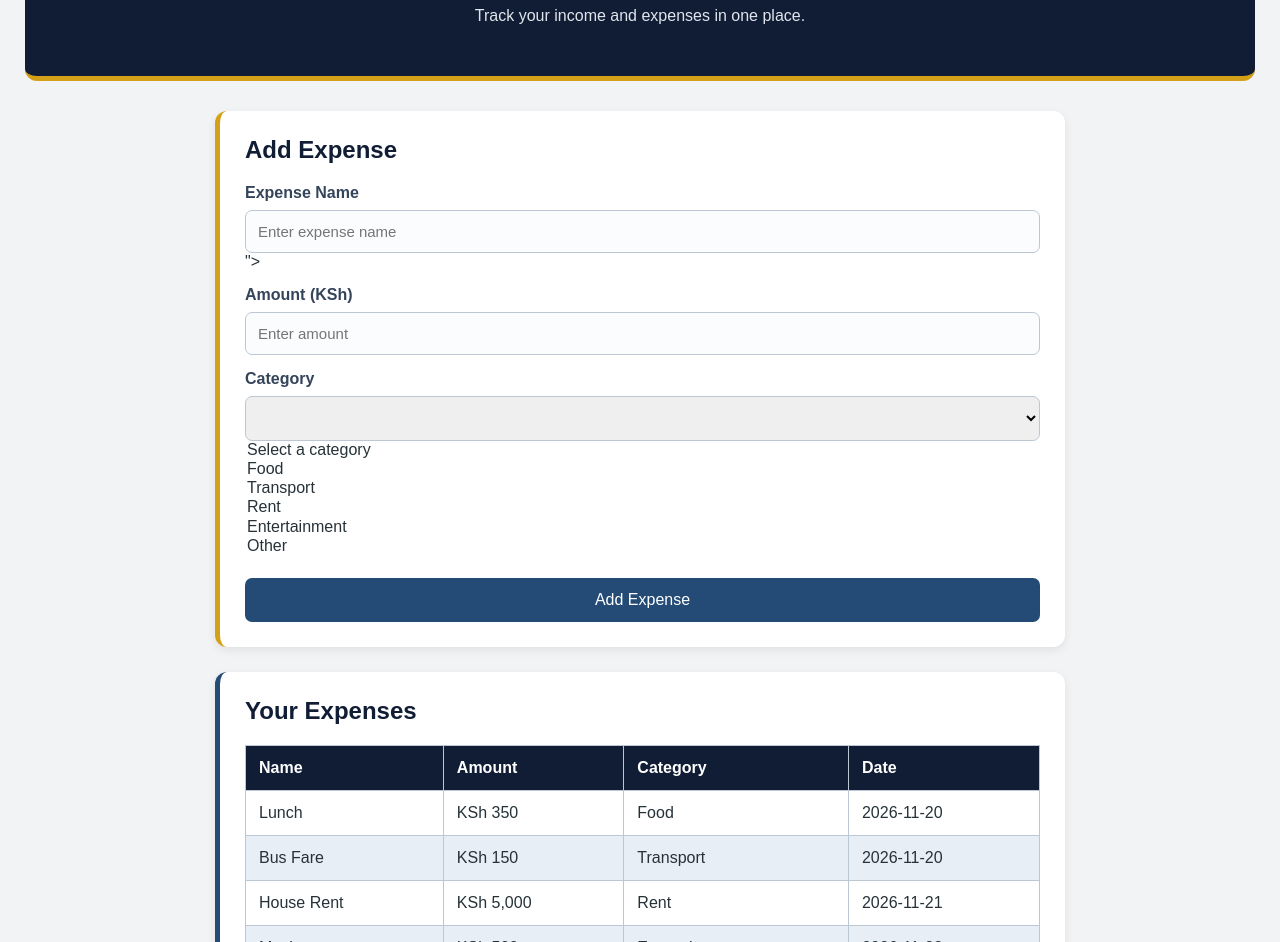
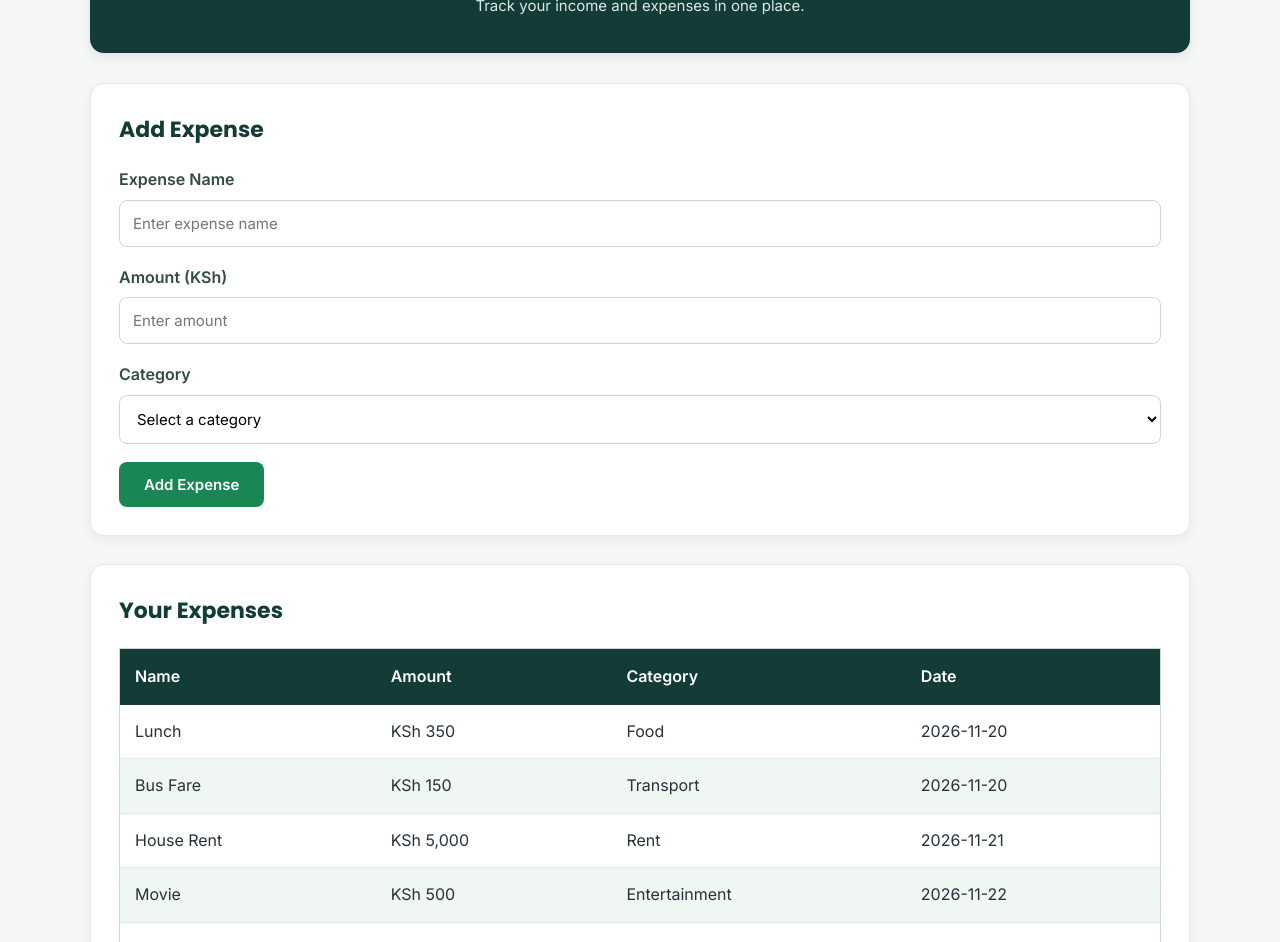
Before and after one commit to Qoang412/Qoang412-week-4-web-development, a plain HTML site: page index.html in a window 1280 px wide. Shown: the part 198-1140 px from the top of the page. Drawn offline with Linux system fonts and the light colour scheme.

Commit message:
Complete Week 3 budget tracker visual design

```diff
--- a/index.html
+++ b/index.html
@@ -1,34 +1,62 @@
+
 <!DOCTYPE html>
 <html lang="en">
 <head>
     <meta charset="UTF-8">
     <meta name="viewport" content="width=device-width, initial-scale=1.0">
+
     <title>My Budget Tracker</title>
+
     <link rel="stylesheet" href="style.css">
 </head>
+
 <body>
 
+    <!-- Main Heading -->
     <header class="main-header">
-        <img src="budget-logo.svg" alt="Budget Tracker logo" width="65">
+        <img
+            src="budget-logo.svg"
+            alt="Budget Tracker logo"
+            width="65"
+        >
+
         <h1>My Budget Tracker</h1>
+
         <p>Track your income and expenses in one place.</p>
     </header>
 
     <main class="container">
 
+        <!-- Add Expense Form Card -->
         <section id="add-expense" class="card add-expense-section">
+
             <h2>Add Expense</h2>
 
             <form id="expense-form">
+
                 <label for="expense-name">Expense Name</label>
-                <input type="text" id="expense-name"
-                      placeholder="Enter expense name" required> ">
+
+                <input
+                    type="text"
+                    id="expense-name"
+                    placeholder="Enter expense name"
+                    required
+                >
 
                 <label for="expense-amount">Amount (KSh)</label>
-                <input type="number" id="expense-amount"
-                       placeholder="Enter amount" min="0.01" step="0.01" required>
+
+                <input
+                    type="number"
+                    id="expense-amount"
+                    placeholder="Enter amount"
+                    min="0.01"
+                    step="0.01"
+                    required
+                >
+
                 <label for="expense-category">Category</label>
-                <select id="expense-category" required></select>
+
+                <select id="expense-category" required>
                     <option value="">Select a category</option>
                     <option value="Food">Food</option>
                     <option value="Transport">Transport</option>
@@ -40,13 +68,18 @@
                 <button type="button" id="add-expense-btn">
                     Add Expense
                 </button>
+
             </form>
+
         </section>
 
+        <!-- Expense Table Card -->
         <section id="your-expenses" class="card expenses-section">
+
             <h2>Your Expenses</h2>
 
             <table id="expense-table">
+
                 <thead>
                     <tr>
                         <th>Name</th>
@@ -55,57 +88,77 @@
                         <th>Date</th>
                     </tr>
                 </thead>
+
                 <tbody>
+
                     <tr>
                         <td>Lunch</td>
                         <td>KSh 350</td>
                         <td>Food</td>
                         <td>2026-11-20</td>
                     </tr>
+
                     <tr>
                         <td>Bus Fare</td>
                         <td>KSh 150</td>
                         <td>Transport</td>
                         <td>2026-11-20</td>
                     </tr>
+
                     <tr>
                         <td>House Rent</td>
                         <td>KSh 5,000</td>
                         <td>Rent</td>
                         <td>2026-11-21</td>
                     </tr>
+
                     <tr>
                         <td>Movie</td>
                         <td>KSh 500</td>
                         <td>Entertainment</td>
                         <td>2026-11-22</td>
                     </tr>
+
                     <tr>
                         <td>Stationery</td>
                         <td>KSh 200</td>
                         <td>Other</td>
                         <td>2026-11-23</td>
                     </tr>
+
                 </tbody>
+
             </table>
+
         </section>
 
+        <!-- Instructions Card -->
         <section class="card">
+
             <h2>How to Use This Tracker</h2>
+
             <details>
+
                 <summary>Click here to learn how it works</summary>
+
                 <p>
                     Enter an expense name and amount, then select
                     a category from the dropdown. The table displays
                     sample expenses to demonstrate how records
                     can be organized.
                 </p>
+
             </details>
+
         </section>
 
+        <!-- Budgeting Video Card -->
         <section class="card video-section">
+
             <h2>Budgeting Tips</h2>
+
             <p>Watch this budgeting video to learn more.</p>
+
             <iframe
                 width="560"
                 height="315"
@@ -114,10 +167,13 @@
                 frameborder="0"
                 allowfullscreen>
             </iframe>
+
         </section>
 
     </main>
 
+    <!-- JavaScript Connection -->
     <script src="script.js"></script>
+
 </body>
 </html>
--- a/style.css
+++ b/style.css
@@ -1,116 +1,115 @@
 
-/* General page styling */
+/* Google Fonts */
+@import url('https://fonts.googleapis.com/css2?family=Inter:wght@400;500;600;700&family=Poppins:wght@500;600;700&display=swap');
+
+/* Universal styling */
 * {
     box-sizing: border-box;
+    margin: 0;
+    padding: 0;
 }
 
+/* Page background and typography */
 body {
-    font-family: Arial, sans-serif;
-    background-color: #F1F3F5;
-    margin: 0;
+    font-family: 'Inter', sans-serif;
+    background-color: #F4F7F6;
+    color: #263238;
+    line-height: 1.6;
     padding: 25px;
-    color: #263238;
 }
 
-/* Main header */
+/* Main heading card */
 .main-header {
-    background-color: #101D35;
-    color: white;
+    background-color: #123C35;
+    color: #FFFFFF;
     text-align: center;
-    padding: 35px;
-    border-radius: 12px;
-    border-bottom: 5px solid #D4A017;
-}
-
-.main-header img {
-    display: block;
-    margin: 0 auto 10px;
+    padding: 35px 20px;
+    margin: 0 auto 30px;
+    max-width: 1100px;
+    border-radius: 14px;
+    box-shadow: 0 4px 12px rgba(0, 0, 0, 0.08);
 }
 
 .main-header h1 {
-    color: #D4A017;
+    font-family: 'Poppins', sans-serif;
     font-size: 32px;
+    margin-bottom: 8px;
 }
 
 .main-header p {
-    color: #E0E5ED;
-}
-
-/* Main content */
-.container {
-    max-width: 850px;
-    margin: 30px auto;
-}
-
-/* Cards */
-.card {
-    background-color: white;
-    padding: 25px;
-    margin-bottom: 25px;
-    border-radius: 12px;
-    box-shadow: 0 3px 10px rgba(0, 0, 0, 0.08);
-}
-
-#add-expense {
-    border-left: 5px solid #D4A017;
-}
-
-#your-expenses {
-    border-left: 5px solid #234B75;
-}
-
-h2 {
-    color: #101D35;
-    margin-top: 0;
-}
-
-/* Form styling */
-label {
-    display: block;
-    font-weight: bold;
-    margin-top: 15px;
-    margin-bottom: 8px;
-    color: #34445A;
-}
-
-/* Advanced selector 1: descendant selector */
-.add-expense-section input,
-.add-expense-section select {
-    display: block;
-    width: 100%;
-    padding: 12px;
-    border: 1px solid #BCC7D4;
-    border-radius: 7px;
+    color: #DCEAE5;
     font-size: 15px;
 }
 
-/* Advanced selector 2: focus pseudo-class */
-input:focus,
-select:focus {
-    outline: 2px solid #D4A017;
-    border-color: #234B75;
+/* Main content container */
+.container {
+    max-width: 1100px;
+    margin: 0 auto;
 }
 
-/* Advanced selector 3: negation pseudo-class */
-input:not([type="submit"]) {
-    background-color: #FAFCFE;
+/* Form and expense cards */
+.card {
+    background-color: #FFFFFF;
+    padding: 28px;
+    margin-bottom: 28px;
+    border: 1px solid #E1E9E5;
+    border-radius: 14px;
+    box-shadow: 0 4px 12px rgba(0, 0, 0, 0.05);
 }
 
-/* Button */
+/* Section headings */
+h2 {
+    font-family: 'Poppins', sans-serif;
+    color: #123C35;
+    font-size: 22px;
+    margin-bottom: 20px;
+}
+
+/* Form labels */
+#expense-form label {
+    display: block;
+    font-weight: 600;
+    margin-bottom: 7px;
+    color: #344B43;
+}
+
+/* Form inputs and category selector */
+#expense-form input,
+#expense-form select {
+    width: 100%;
+    padding: 13px;
+    margin-bottom: 18px;
+    border: 1px solid #CBD8D1;
+    border-radius: 8px;
+    font-family: 'Inter', sans-serif;
+    font-size: 15px;
+    background-color: #FFFFFF;
+    outline: none;
+}
+
+/* Input focus effect */
+#expense-form input:focus,
+#expense-form select:focus {
+    border-color: #198754;
+    box-shadow: 0 0 0 3px rgba(25, 135, 84, 0.12);
+}
+
+/* Add Expense button */
 #add-expense-btn {
-    width: 100%;
-    margin-top: 22px;
-    padding: 13px;
-    background-color: #234B75;
-    color: white;
+    background-color: #198754;
+    color: #FFFFFF;
     border: none;
-    border-radius: 7px;
-    font-size: 16px;
+    padding: 13px 25px;
+    border-radius: 8px;
+    font-family: 'Inter', sans-serif;
+    font-size: 15px;
+    font-weight: 600;
     cursor: pointer;
+    transition: background-color 0.3s ease;
 }
 
 #add-expense-btn:hover {
-    background-color: #101D35;
+    background-color: #123C35;
 }
 
 /* Expense table */
@@ -118,70 +117,98 @@ input:not([type="submit"]) {
     width: 100%;
     border-collapse: collapse;
     margin-top: 15px;
+    overflow: hidden;
 }
 
-#expense-table th,
-#expense-table td {
-    border: 1px solid #BCC7D4;
-    padding: 13px;
-    text-align: left;
+/* Table headings */
+#expense-table thead {
+    background-color: #123C35;
+    color: #FFFFFF;
 }
 
-/* Colored table header */
-#expense-table thead {
-    background-color: #101D35;
-    color: white;
+#expense-table th {
+    padding: 15px;
+    text-align: left;
+    font-weight: 600;
 }
 
-/* Advanced selector 4: position pseudo-class */
+/* Table cells */
+#expense-table td {
+    padding: 14px 15px;
+    border-bottom: 1px solid #E1E9E5;
+}
+
+/* Alternating table rows */
 #expense-table tbody tr:nth-child(even) {
-    background-color: #E8EEF5;
+    background-color: #F0F6F2;
+}
+
+#expense-table tbody tr:nth-child(odd) {
+    background-color: #FFFFFF;
 }
 
 /* Table hover effect */
 #expense-table tbody tr:hover {
-    background-color: #D4E4F5;
+    background-color: #E1F0E7;
 }
 
-/* Descendant selector */
-.expenses-section td {
-    color: #263238;
-}
-
-/* Details section */
-details {
-    padding: 12px;
-    background-color: #F1F3F5;
-    border-radius: 7px;
-}
-
-summary {
-    cursor: pointer;
-    font-weight: bold;
-    color: #234B75;
-}
-
-/* Video section */
-.video-section iframe {
-    display: block;
-    max-width: 100%;
-    margin-top: 15px;
+/* Existing expense list, if used */
+#expense-list li {
+    padding: 13px;
+    margin-bottom: 10px;
+    background-color: #F0F6F2;
+    border: 1px solid #E1E9E5;
     border-radius: 8px;
 }
 
-/* Responsive layout */
+/* Responsive design */
 @media (max-width: 600px) {
     body {
         padding: 12px;
     }
 
+    .main-header h1 {
+        font-size: 25px;
+    }
+
     .card {
-        padding: 15px;
+        padding: 18px;
+    }
+
+    #expense-table {
+        font-size: 13px;
     }
 
     #expense-table th,
     #expense-table td {
-        padding: 8px;
-        font-size: 13px;
+        padding: 9px;
     }
 }
+
+
+/* Extra table structure */
+#expense-table {
+    border: 1px solid #CBD8D1;
+}
+
+/* Budgeting video responsiveness */
+.video-section iframe {
+    max-width: 100%;
+    border-radius: 10px;
+    margin-top: 15px;
+}
+
+/* How to use section */
+details {
+    background-color: #F0F6F2;
+    padding: 16px;
+    border-radius: 8px;
+    border: 1px solid #E1E9E5;
+}
+
+summary {
+    color: #123C35;
+    font-weight: 600;
+    cursor: pointer;
+    margin-bottom: 10px;
+}
```
Also changed, not shown: 1 other file.
